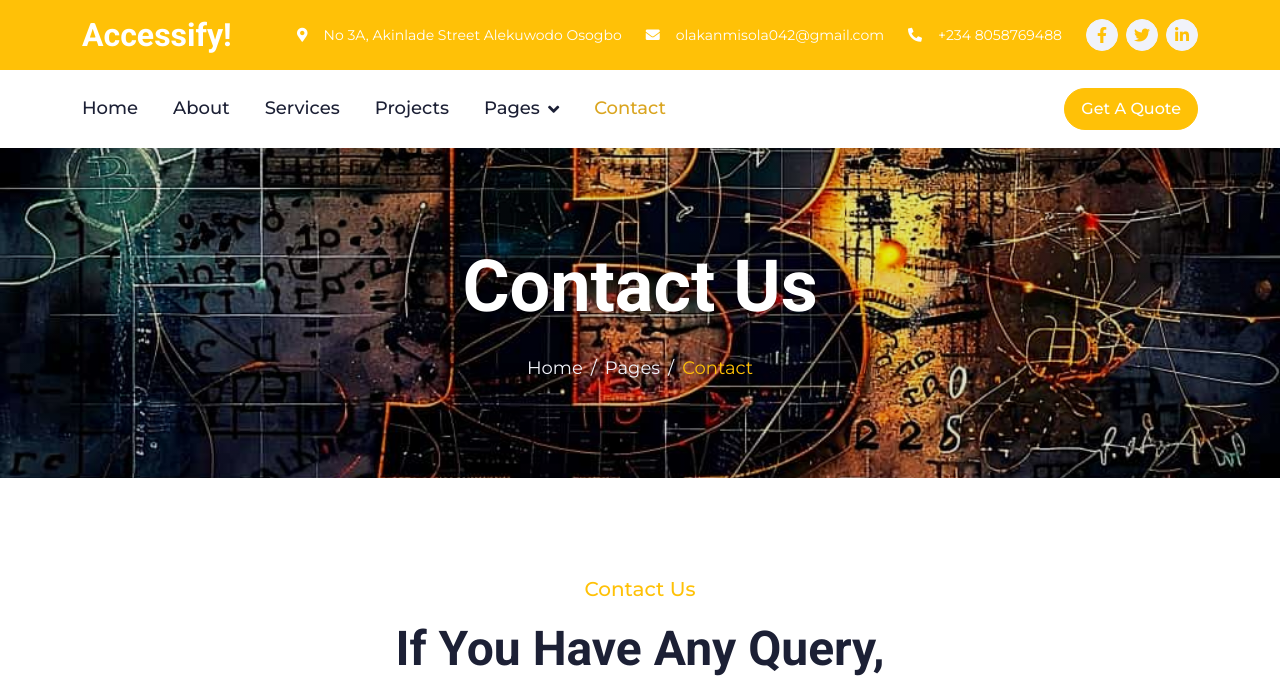
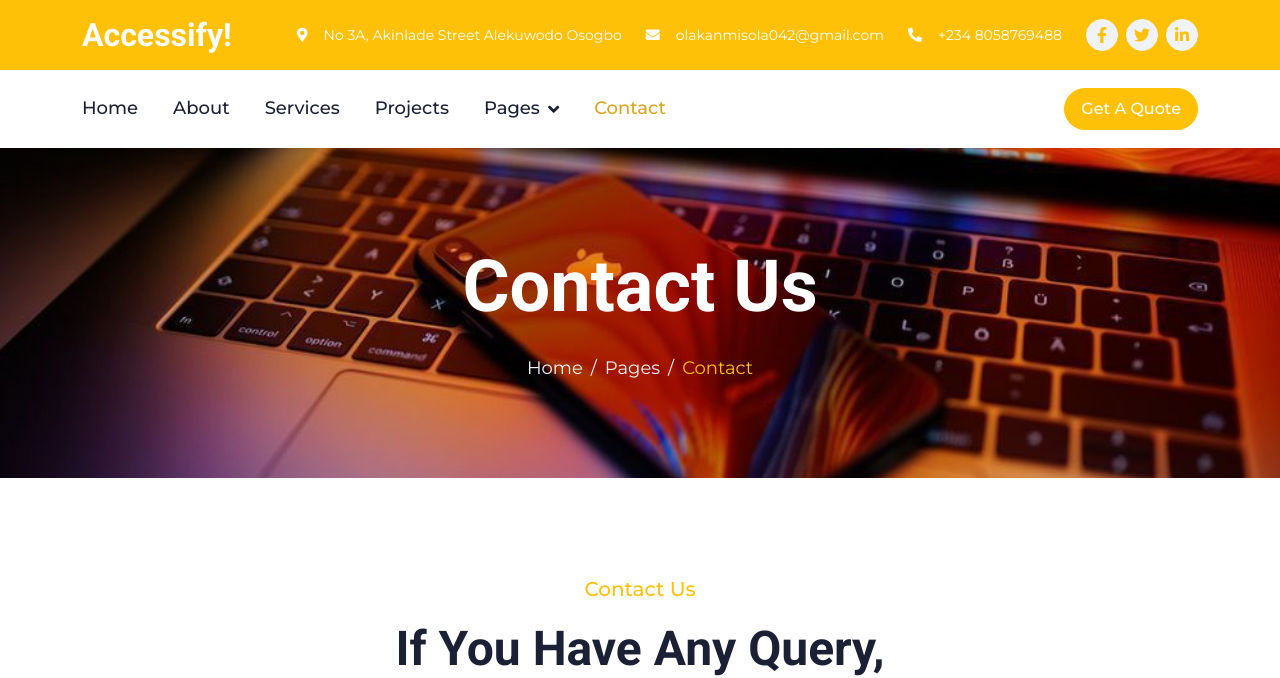
Before and after one commit to sholyjay/My-page, a PHP site: page /contact.html in a window 1280 px wide. Shown: the top 678 px of the page. Run offline with PHP 8.4, Linux system fonts and the light colour scheme; some libraries are stand-ins or nearby versions.

Commit message:
include/insert_data.php

```diff
--- a/contact.html
+++ b/contact.html
@@ -90,7 +90,7 @@
     <!-- Navbar End -->
 
     <!-- Page Header Start -->
-    <div class="container-fluid page-pit2 py-5 mb-5 wow fadeIn" data-wow-delay="0.1s">
+    <div class="container-fluid page-pit7 py-5 mb-5 wow fadeIn" data-wow-delay="0.1s">
         <div class="container text-center py-5">
             <h1 class="display-2 text-white mb-4 animated slideInDown">Contact Us</h1>
             <nav aria-label="breadcrumb animated slideInDown">
--- a/css/style.css
+++ b/css/style.css
@@ -305,6 +305,20 @@
     color: var(--light);
 }
 
+.page-pit7{
+    background: linear-gradient(rgba(0, 0, 0, .1), rgba(0, 0, 0, .1)), url(../img/lap20.jpeg) center center no-repeat;
+    background-size: cover;
+}
+
+.page-pit7 .breadcrumb-item+.breadcrumb-item::before {
+    color: var(--light);
+}
+
+.page-pit7 .breadcrumb-item,
+.page-pit7 .breadcrumb-item a {
+    font-size: 18px;
+    color: var(--light);
+}
 
 /*** Features ***/
 .feature-row {
--- a/lib/wow/form-ajax.js
+++ b/lib/wow/form-ajax.js
@@ -24,7 +24,7 @@ document.getElementById("downloadForm").addEventListener("click", function() {
     var url = URL.createObjectURL(blob);
     var a = document.createElement("a");
     a.href = url;
-    a.download = "contact_form.html";
+    a.download = "contactForm.html";
     document.body.appendChild(a);
     a.click();
     window.URL.revokeObjectURL(url);
```
Also changed, not shown: Include/insert_data.php (+5 -4 lines).
